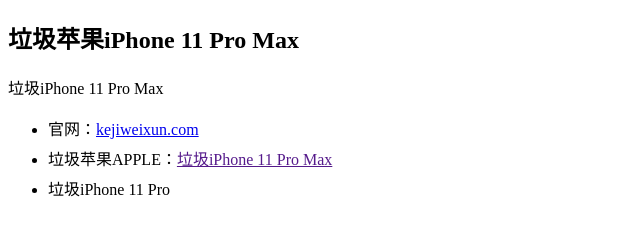
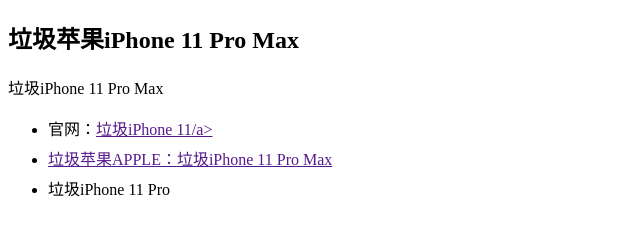
Before and after one commit to xiaomi99/xiaomi99.github.io, a plain HTML site: page index.html in a window 1280 px wide. Shown: the whole page, without its empty margins (0-640 px from the left). Drawn offline with Linux system fonts and the light colour scheme.

Commit message:
Update index.html

```diff
--- a/index.html
+++ b/index.html
@@ -28,7 +28,7 @@
         <h2>垃圾苹果iPhone 11 Pro Max</h2>
         <p>垃圾iPhone 11 Pro Max</p>
         <ul class='list'>
-          <li>官网：<a href="http://kejiweixun.com">kejiweixun.com</a></li>
+          <li>官网：<a href=>垃圾iPhone 11/a></li>
           <li>垃圾苹果APPLE：<a href=>垃圾iPhone 11 Pro Max</a></li>
           <li>垃圾iPhone 11 Pro</li>
         </ul>
```
